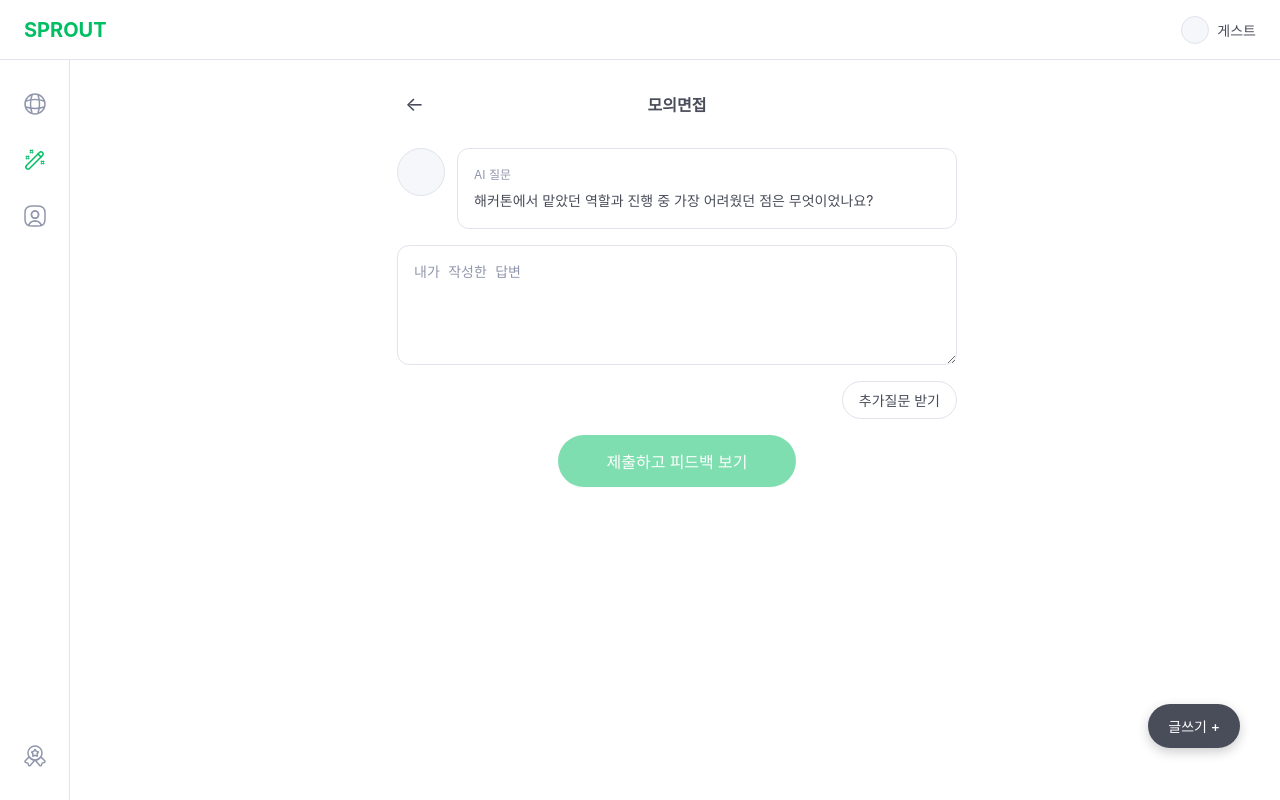
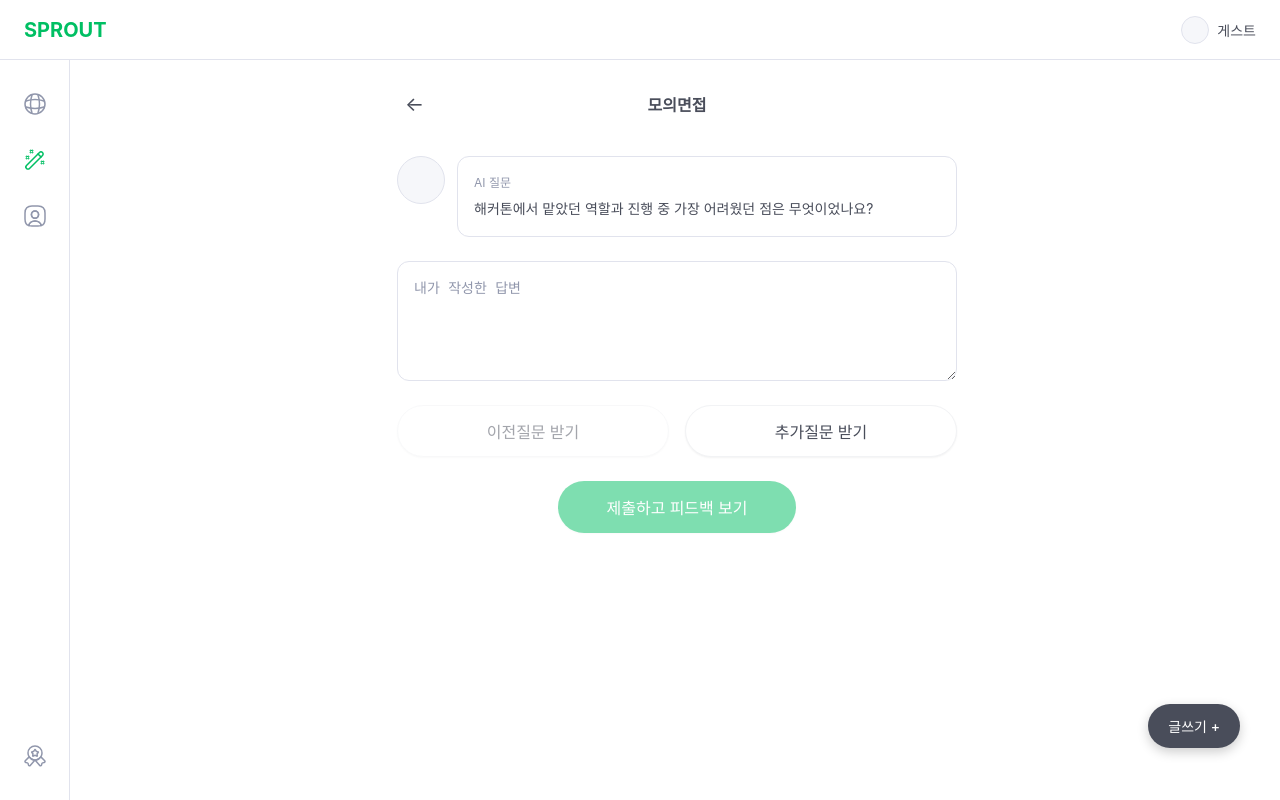
Before and after one commit to EFUB-SWS-MANDO/Frontend, a React (Vite) app: page /ai/interview/session in a window 1280 px wide. Built offline with nearby package versions, Linux system fonts and the light colour scheme; no server answers.

Commit message:
[design] #42 모의면접 진행/피드백 화면 시안 반영

```diff
--- a/src/features/ai/api/useInterview.js
+++ b/src/features/ai/api/useInterview.js
@@ -26,12 +26,19 @@ export function useInterview() {
     setQuestionIndex((prev) => (prev + 1) % MOCK_INTERVIEW_QUESTIONS.length);
   };
 
+  const prevQuestion = () => {
+    setFeedback(null);
+    setQuestionIndex((prev) => Math.max(prev - 1, 0));
+  };
+
   return {
     question: current.question,
     feedback,
     isSubmitting,
     submitAnswer,
     nextQuestion,
+    prevQuestion,
+    hasPrevQuestion: questionIndex > 0,
     summary: MOCK_INTERVIEW_SUMMARY,
   };
 }
--- a/src/pages/ai/InterviewSessionPage.jsx
+++ b/src/pages/ai/InterviewSessionPage.jsx
@@ -1,24 +1,43 @@
 import { useState } from 'react';
 import { useNavigate } from 'react-router-dom';
-import styled from 'styled-components';
+import styled, { useTheme } from 'styled-components';
 import PageHeader from '@/components/PageHeader/PageHeader';
+import CopyIcon from '@/asset/icons/CopyIcon';
+import SaveIcon from '@/asset/icons/SaveIcon';
 import { useInterview } from '@/features/ai/api/useInterview';
 
 function InterviewSessionPage() {
+  const theme = useTheme();
   const navigate = useNavigate();
   const [answer, setAnswer] = useState('');
   const [isSaved, setIsSaved] = useState(false);
   const [isCopied, setIsCopied] = useState(false);
-  const { question, feedback, isSubmitting, submitAnswer, nextQuestion } =
-    useInterview();
+  const {
+    question,
+    feedback,
+    isSubmitting,
+    submitAnswer,
+    nextQuestion,
+    prevQuestion,
+    hasPrevQuestion,
+  } = useInterview();
 
   const isFeedbackStep = feedback !== null;
 
-  const handleNextQuestion = () => {
-    nextQuestion();
+  const resetAnswerState = () => {
     setAnswer('');
     setIsSaved(false);
     setIsCopied(false);
+  };
+
+  const handleNextQuestion = () => {
+    nextQuestion();
+    resetAnswerState();
+  };
+
+  const handlePrevQuestion = () => {
+    prevQuestion();
+    resetAnswerState();
   };
 
   const handleCopy = async () => {
@@ -52,9 +71,11 @@ function InterviewSessionPage() {
           </FeedbackBox>
           <ActionRow>
             <ActionButton type="button" onClick={handleCopy}>
+              <CopyIcon size={20} color={theme.colors.textSub} />
               {isCopied ? '복사됨' : '복사하기'}
             </ActionButton>
             <ActionButton type="button" onClick={() => setIsSaved(true)}>
+              <SaveIcon size={20} color={theme.colors.textSub} />
               {isSaved ? '저장됨' : '저장하기'}
             </ActionButton>
           </ActionRow>
@@ -68,6 +89,13 @@ function InterviewSessionPage() {
       ) : (
         <>
           <ButtonRow>
+            <SubButton
+              type="button"
+              disabled={!hasPrevQuestion}
+              onClick={handlePrevQuestion}
+            >
+              이전질문 받기
+            </SubButton>
             <SubButton type="button" onClick={handleNextQuestion}>
               추가질문 받기
             </SubButton>
@@ -90,7 +118,7 @@ const Container = styled.section`
   margin: 0 auto;
   display: flex;
   flex-direction: column;
-  gap: ${({ theme }) => theme.spacing(4)};
+  gap: ${({ theme }) => theme.spacing(6)};
 `;
 
 const QuestionRow = styled.div`
@@ -157,10 +185,14 @@ const FeedbackBox = styled.div`
 const ActionRow = styled.div`
   display: flex;
   justify-content: center;
-  gap: ${({ theme }) => theme.spacing(6)};
+  gap: ${({ theme }) => theme.spacing(10)};
 `;
 
 const ActionButton = styled.button`
+  display: flex;
+  flex-direction: column;
+  align-items: center;
+  gap: ${({ theme }) => theme.spacing(1)};
   font-size: ${({ theme }) => theme.fontSize.xs};
   color: ${({ theme }) => theme.colors.textSub};
 
@@ -171,15 +203,28 @@ const ActionButton = styled.button`
 
 const ButtonRow = styled.div`
   display: flex;
-  justify-content: flex-end;
+  gap: ${({ theme }) => theme.spacing(4)};
 `;
 
 const SubButton = styled.button`
-  padding: ${({ theme }) => `${theme.spacing(2)} ${theme.spacing(4)}`};
-  border: 1px solid ${({ theme }) => theme.colors.border};
+  flex: 1;
+  height: 52px;
+  border: 1px solid ${({ theme }) => theme.colors.gray100};
   border-radius: ${({ theme }) => theme.radius.full};
-  font-size: ${({ theme }) => theme.fontSize.sm};
+  background: ${({ theme }) => theme.colors.bg};
+  font-size: ${({ theme }) => theme.fontSize.md};
+  font-weight: ${({ theme }) => theme.fontWeight.medium};
   color: ${({ theme }) => theme.colors.text};
+  box-shadow: 0 1px 2px 0 rgba(0, 0, 0, 0.05);
+
+  &:hover {
+    background: ${({ theme }) => theme.colors.bgSub};
+  }
+
+  &:disabled {
+    opacity: 0.5;
+    cursor: not-allowed;
+  }
 `;
 
 const PrimaryButton = styled.button`
```
